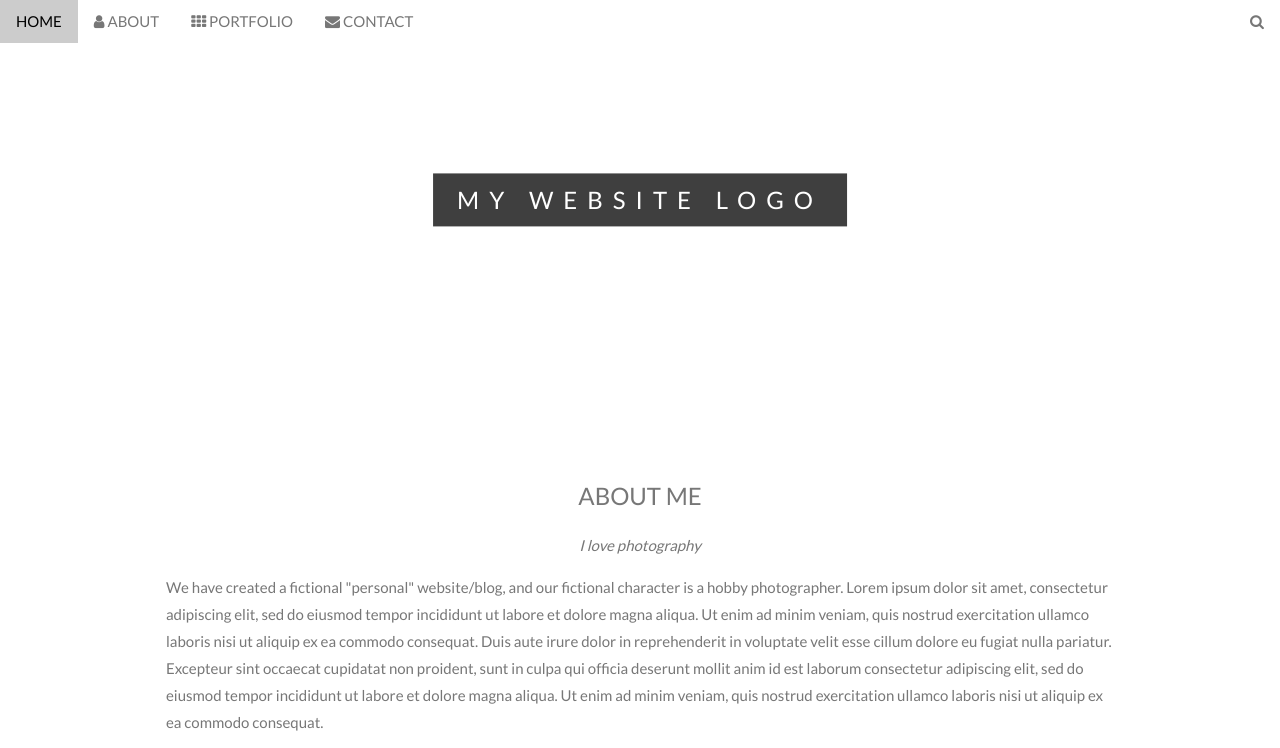
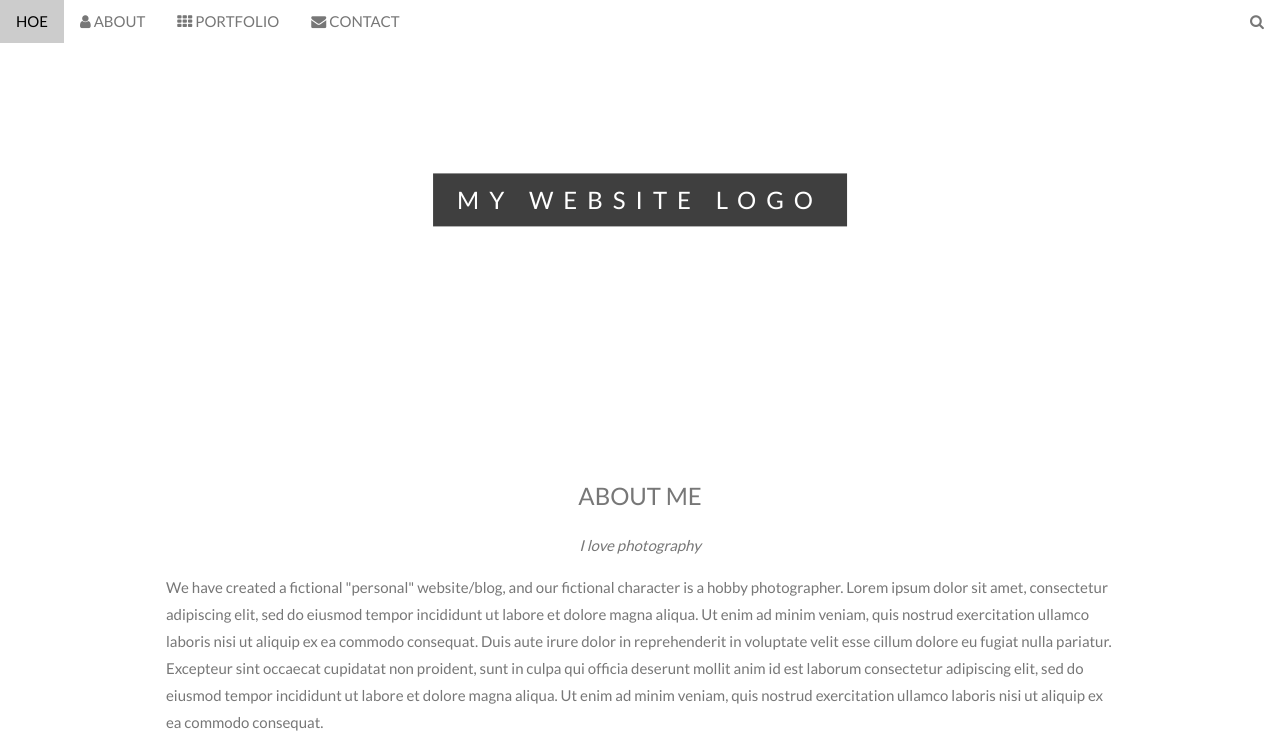
Before and after one commit to phantomxauve/phantomxauve.github.io, a plain HTML site: page indexl.html in a window 1280 px wide. Shown: the top 748 px of the page. Drawn offline with nearby package versions, Linux system fonts and the light colour scheme.

Commit message:
Update indexl.html

```diff
--- a/indexl.html
+++ b/indexl.html
@@ -61,7 +61,7 @@ body, html {
     <a class="w3-bar-item w3-button w3-hover-black w3-hide-medium w3-hide-large w3-right" href="javascript:void(0);" onclick="toggleFunction()" title="Toggle Navigation Menu">
       <i class="fa fa-bars"></i>
     </a>
-    <a href="#home" class="w3-bar-item w3-button">HOME</a>
+    <a href="#home" class="w3-bar-item w3-button">HOE</a>
     <a href="#about" class="w3-bar-item w3-button w3-hide-small"><i class="fa fa-user"></i> ABOUT</a>
     <a href="#portfolio" class="w3-bar-item w3-button w3-hide-small"><i class="fa fa-th"></i> PORTFOLIO</a>
     <a href="#contact" class="w3-bar-item w3-button w3-hide-small"><i class="fa fa-envelope"></i> CONTACT</a>
```
